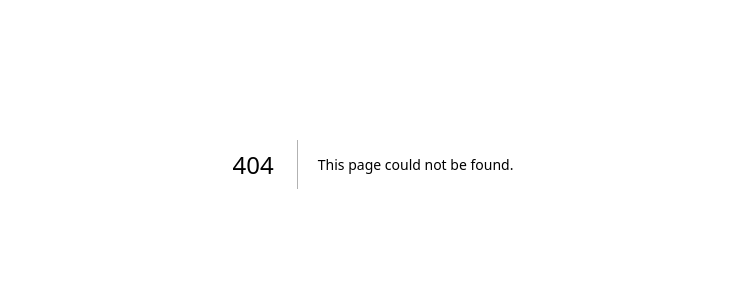
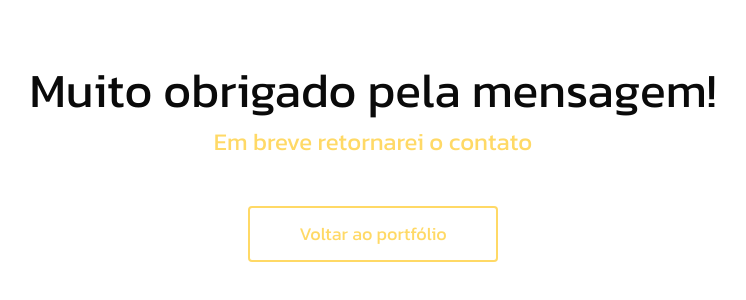
Before and after one commit to Guilhsouza/my-portfolio, a Next.js app: page /thanks in a window 1280 px wide. Before the commit this address had no page. Shown: the part 236-536 px from the top of the page, without its empty margins (267-1013 px from the left). Built offline with nearby package versions, Linux system fonts and the light colour scheme.

Commit message:
adicionando página de retorno para mensagem enviada

```diff
--- /dev/null
+++ b/src/app/thanks/page.tsx
@@ -0,0 +1,18 @@
+import { Kanit } from 'next/font/google';
+import '../../css/apresentationStyle.css'
+const kanit = Kanit({ weight: '400', subsets: ['latin'] })
+
+export default function thanks() {
+    return (
+        <>
+            <div className={`${kanit.className} flex flex-col justify-center items-center h-screen w-full`}>
+                <h2 className='text-3xl md:text-5xl mb-3 mx-4 text-center'>Muito obrigado pela mensagem!</h2>
+                <p className='text-xl md:text-2xl text-hotyellow mb-12 mx-4 text-center'>Em breve retornarei o contato</p>
+                <a href="https://my-portfolio-nu-orpin-23.vercel.app/"
+                    className="btnStyle text-center text-lg">
+                    Voltar ao portfólio
+                </a>
+            </div>
+        </>
+    )
+}
```
